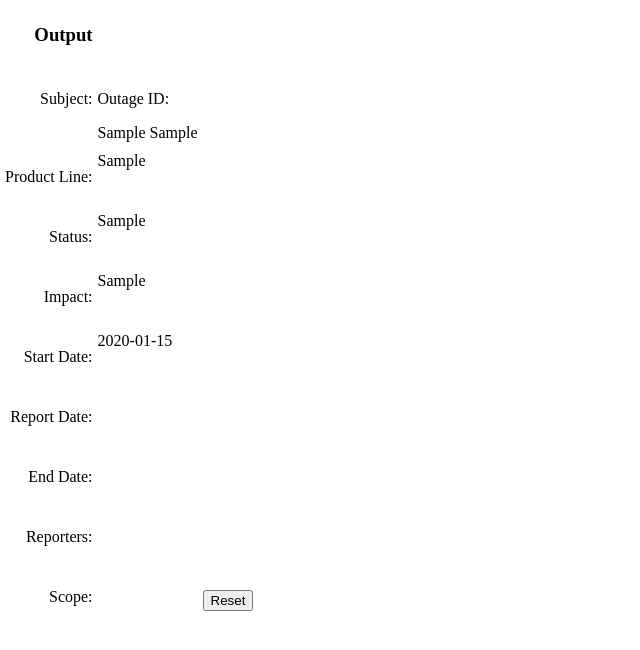
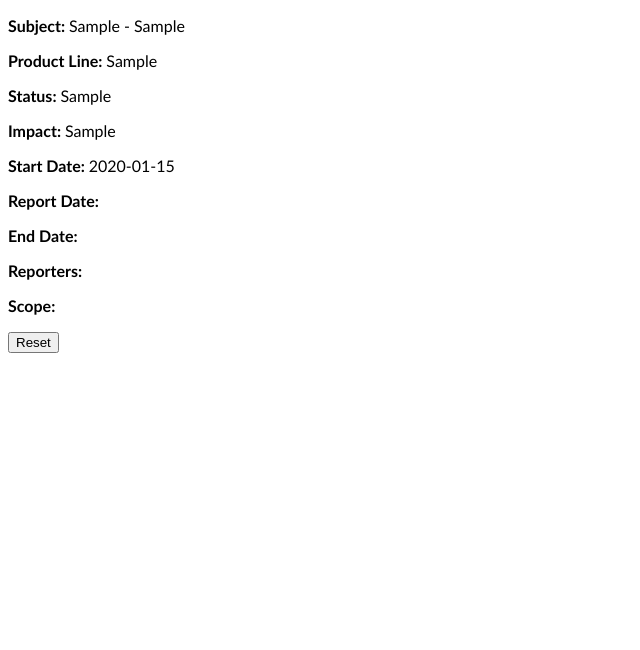
Before and after one commit to sflaggjr/pin_builder, a plain HTML site: page index.html in a window 1280 px wide. Both pictures are taken after typing "Sample", "Sample", "Sample", "Sample", "Sample", "2020-01-15" into the empty fields and a click on the button "Submit". Shown: the whole page, without its empty margins (0-640 px from the left). Drawn offline with Linux system fonts and the light colour scheme.

Commit message:
More overhaul

```diff
--- a/index.css
+++ b/index.css
@@ -1,3 +1,8 @@
+body {
+  font-family: calibri, sans-serif;
+  font-size: 1em;
+}
+
 .divTable {
   display: table;
   border-collapse: separate;
@@ -28,14 +33,7 @@ textarea {
   max-width: 500px;
   max-height: 300px;
 }
-.static{
+
+.bold {
   font-weight: bold;
 }
-#divOutput{
-  position: absolute;
-  top: 0px;
-  left: 0px;
-}
-.output{
-  display:inline;
-}
--- a/index.html
+++ b/index.html
@@ -17,7 +17,7 @@
             <div class='divCell'><input type='text' id='product' class='dataPoint'></div>
         </div>
         <div class='divRow'>
-        <div class='divCell'>New / Update / Resolved</div>
+          <div class='divCell'></div>
           <div class='divCell'><input type='radio' name='pinStatus' id='newPin' checked>New<input type='radio' name='pinStatus' id='updatedPin'>Updated<input type='radio' name='pinStatus' id='resolvedPin'>Resolved</div>
         </div>
         <div class='divRow'>
@@ -54,52 +54,22 @@
         </div>
         <button id='submit'>Submit</button>
       </div>
+    </form>
+
+
     <div id='divOutput'>
-      <div class='divTable'>
-          <div class='divRow'>
-            <div class='divCell'><h3>Output</h3></div>
-          </div>
-          <div class='divRow'>
-            <div class='divCell'><p >Subject: </p></div>
-            <div class='divCell'><p>Outage ID: &nbsp;<p class='output' id='outputOutageID'> - </p>&nbsp;<p class='output'id='outputSubject'></p></div>
-          </div>
-          <div class='divRow'>
-            <div class='divCell'><p >Product Line: </p></div>
-            <div class='divCell'><p class='output' id='outputProduct'></p></div>
-          </div>
-          <div class='divRow'>
-            <div class='divCell'><p >Status: </p></div>
-            <div class='divCell'><p class='output' id='outputStatus'></p></div>
-          </div>
-          <div class='divRow'>
-            <div class='divCell'><p >Impact: </p></div>
-            <div class='divCell'><p class='output' id='outputImpact'></p></div>
-          </div>
-          <div class='divRow'>
-            <div class='divCell'><p >Start Date: </p></div>
-            <div class='divCell'><p class='output' id='outputStartDate'></p>&nbsp;<p class='output' id='outputStartTime'></p></div>
-          </div>
-          <div class='divRow'>
-            <div class='divCell'><p >Report Date: </p></div>
-            <div class='divCell'><p class='output' id='outputReportDate'></p>&nbsp;<p class='output' id='outputReportTime'></p></div>
-          </div>
-          <div class='divRow'>
-            <div class='divCell'><p >End Date: </p></div>
-            <div class='divCell'><p class='output' id='outputEndTime'></p>&nbsp;<p class='output' id='outputEndTime'></p></div>
-          </div>
-          <div class='divRow'>
-            <div class='divCell'><p >Reporters: </p></div>
-            <div class='divCell'><p class='output' id='outputReporters'></p></div>
-          </div>
-          <div class='divRow'>
-            <div class='divCell'><p >Scope: </p><p class='output' id='outputScope'></p></div>
-            <div class='divCell'><p class='output' id='outputScope'></p></div><br>
+        <p><span class='bold'>Subject: </span><span id='outputOutageID'></span> - <span id='outputSubject'></span></p>
+        <p><span class='bold'>Product Line: </span><span id='outputProduct'></span></p>
+        <p><span class='bold'>Status: </span><span id='outputStatus'></span></p>
+        <p><span class='bold'>Impact: </span><span id='outputImpact'></span></p>
+        <p><span class='bold'>Start Date: </span><span id='outputStartDate'></span> <span id='outputStartTime'></span></p>
+        <p><span class='bold'>Report Date: </span><span id='outputReportDate'></span> <span id='outputReportTime'></span></p>
+        <p><span class='bold'>End Date: </span><span id='outputEndDate'></span></p>
+        <p><span class='bold'>Reporters: </span><span id='outputReporters'></span></p>
+        <p><span class='bold'>Scope: </span><span id='outputScope'></span></p>
         <button id='reset'>Reset</button>
     </div>
-        </div>
-    </div>
-    </div>
-  </form>
+
     <script src='jquery-1.11.3.js'></script>
     <script src='index.js'></script>
   </body>
```
Lines whose indentation alone changed are shown as unchanged.
